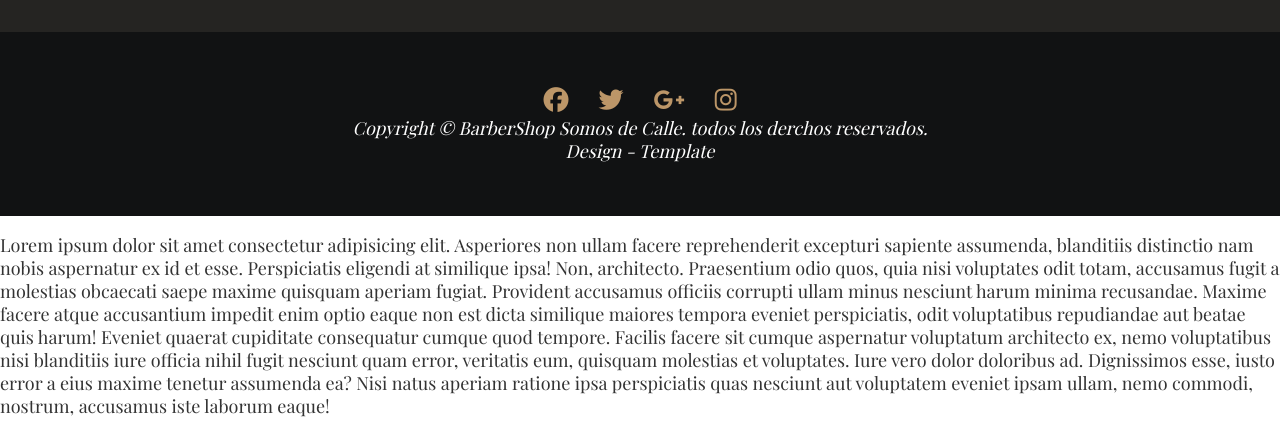
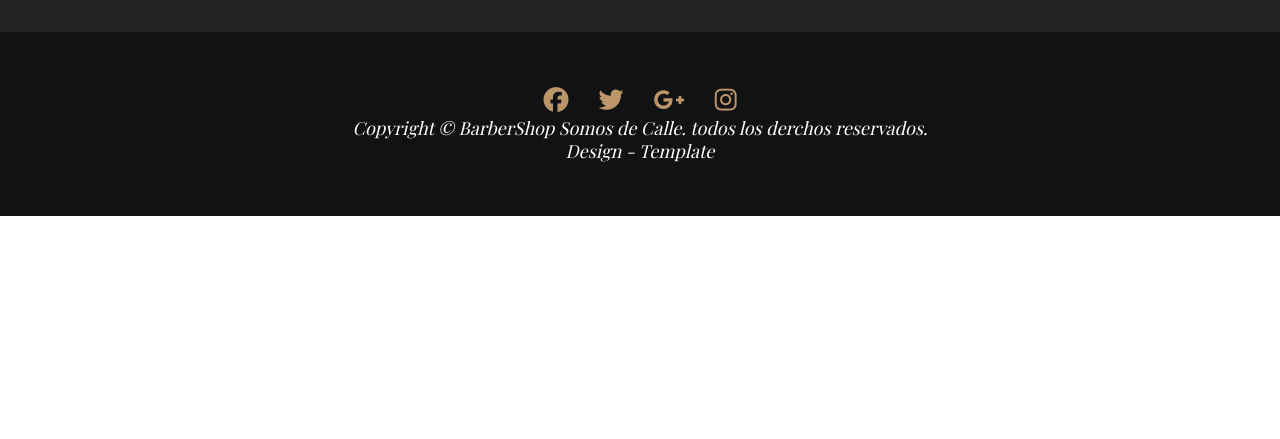
Before and after one commit to OmarBlas11/PryBarberia, a plain HTML site: page index.html in a window 1280 px wide. Shown: the part 3202-3641 px from the top of the page. After the commit the page ends 3418 px from the top, so only its background shows below. Drawn offline with nearby package versions, Linux system fonts and the light colour scheme; a web font is replaced by a local one.

Commit message:
Lorem borrado

```diff
--- a/index.html
+++ b/index.html
@@ -257,13 +257,6 @@
             </div>
         </div>
 	</footer>
-	<div>
-		<p>Lorem ipsum dolor sit amet consectetur adipisicing elit. Asperiores non ullam facere reprehenderit excepturi sapiente assumenda, blanditiis distinctio nam nobis aspernatur ex id et esse. Perspiciatis eligendi at similique ipsa!
-		Non, architecto. Praesentium odio quos, quia nisi voluptates odit totam, accusamus fugit a molestias obcaecati saepe maxime quisquam aperiam fugiat. Provident accusamus officiis corrupti ullam minus nesciunt harum minima recusandae.
-		Maxime facere atque accusantium impedit enim optio eaque non est dicta similique maiores tempora eveniet perspiciatis, odit voluptatibus repudiandae aut beatae quis harum! Eveniet quaerat cupiditate consequatur cumque quod tempore.
-		Facilis facere sit cumque aspernatur voluptatum architecto ex, nemo voluptatibus nisi blanditiis iure officia nihil fugit nesciunt quam error, veritatis eum, quisquam molestias et voluptates. Iure vero dolor doloribus ad.
-		Dignissimos esse, iusto error a eius maxime tenetur assumenda ea? Nisi natus aperiam ratione ipsa perspiciatis quas nesciunt aut voluptatem eveniet ipsam ullam, nemo commodi, nostrum, accusamus iste laborum eaque!</p>
-	</div>
     <script src="https://kit.fontawesome.com/4e8c731652.js" crossorigin="anonymous"></script>
 	<script src="js/jquery-3.1.0.min.js"></script>
 	<script src="js/main.js"></script>
```
